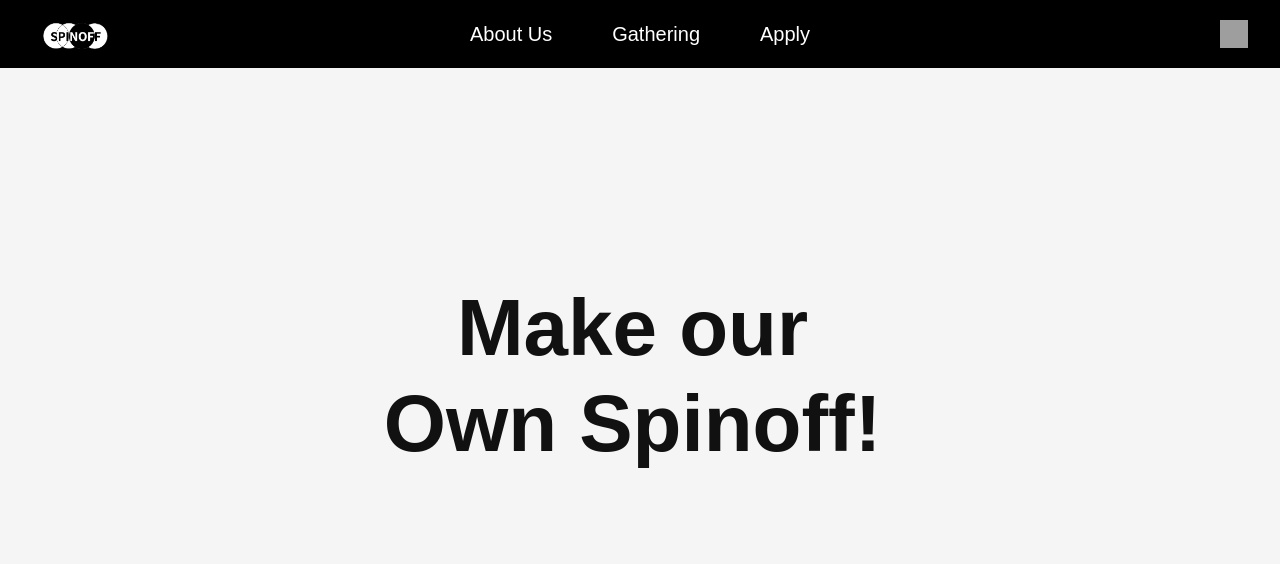
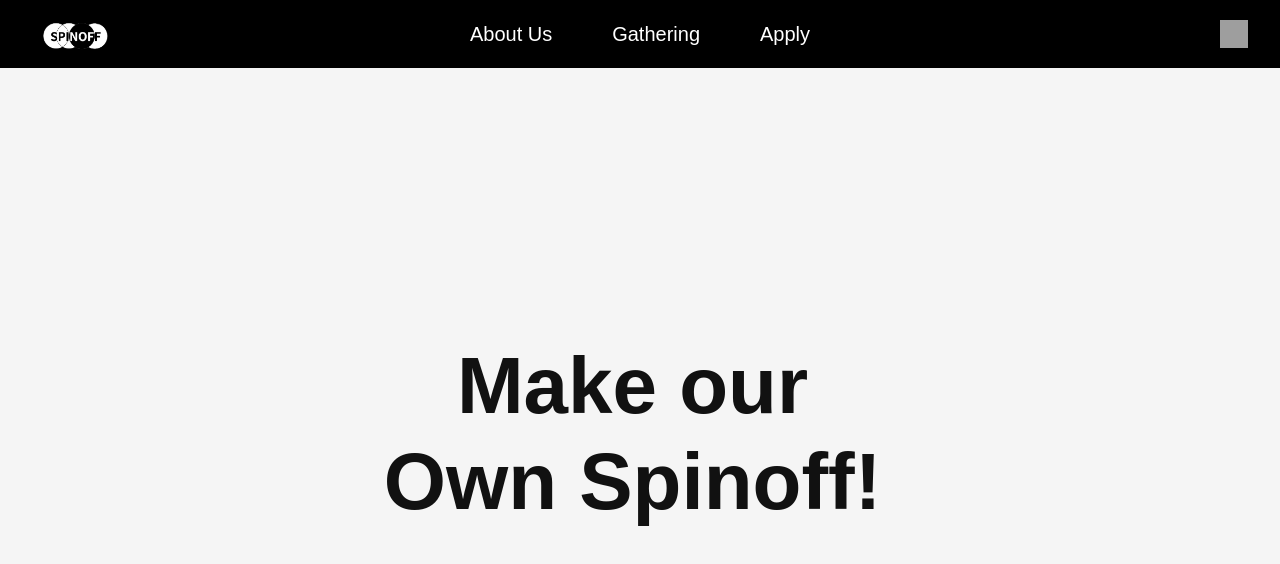
Before and after one commit to MIngJjuu/MakeourownSpinoff, a React (Vite) app: page / in a window 1280 px wide. Shown: the top 564 px of the page. Built offline with nearby package versions, Linux system fonts and the light colour scheme; grey boxes are pictures that could not be loaded; a web font is replaced by a local one.

Commit message:
navbar 연결 페이지 수정, 스크롤 방지

```diff
--- a/src/App.css
+++ b/src/App.css
@@ -4,6 +4,7 @@
   display: flex;
   flex-direction: column;
   background-color: #F4F4F4;
+  overflow: hidden; /* 스크롤 방지 */
 }
 
 /* 상단 네비게이션 바 */
@@ -95,7 +96,11 @@
   display: flex;
   justify-content: center;
   align-items: center;
-  padding-top: 280px;
+  height: 100vh; /* 전체 화면 높이 */
+  padding: 0 20px;
+  padding-top: 68px; /* navbar 높이만큼만 위에서 띄우기 */
+  box-sizing: border-box;
+  overflow: hidden;
 }
 
 /* 메인 문구 */
--- a/src/components/Navbar.jsx
+++ b/src/components/Navbar.jsx
@@ -54,7 +54,7 @@ function Navbar() {
 
       {/* 모바일 메뉴 */}
       <div className={`mobile-menu ${isMenuOpen ? 'open' : ''}`}>
-        <Link to="/AboutUs" className="mobile-menu-item" onClick={closeMenu}>About Us</Link>
+        <Link to="/about" className="mobile-menu-item" onClick={closeMenu}>About Us</Link>
         <Link to="/Gathering" className="mobile-menu-item" onClick={closeMenu}>Gathering</Link>
         <Link to="/Apply" className="mobile-menu-item" onClick={closeMenu}>Apply</Link>
       </div>
```
